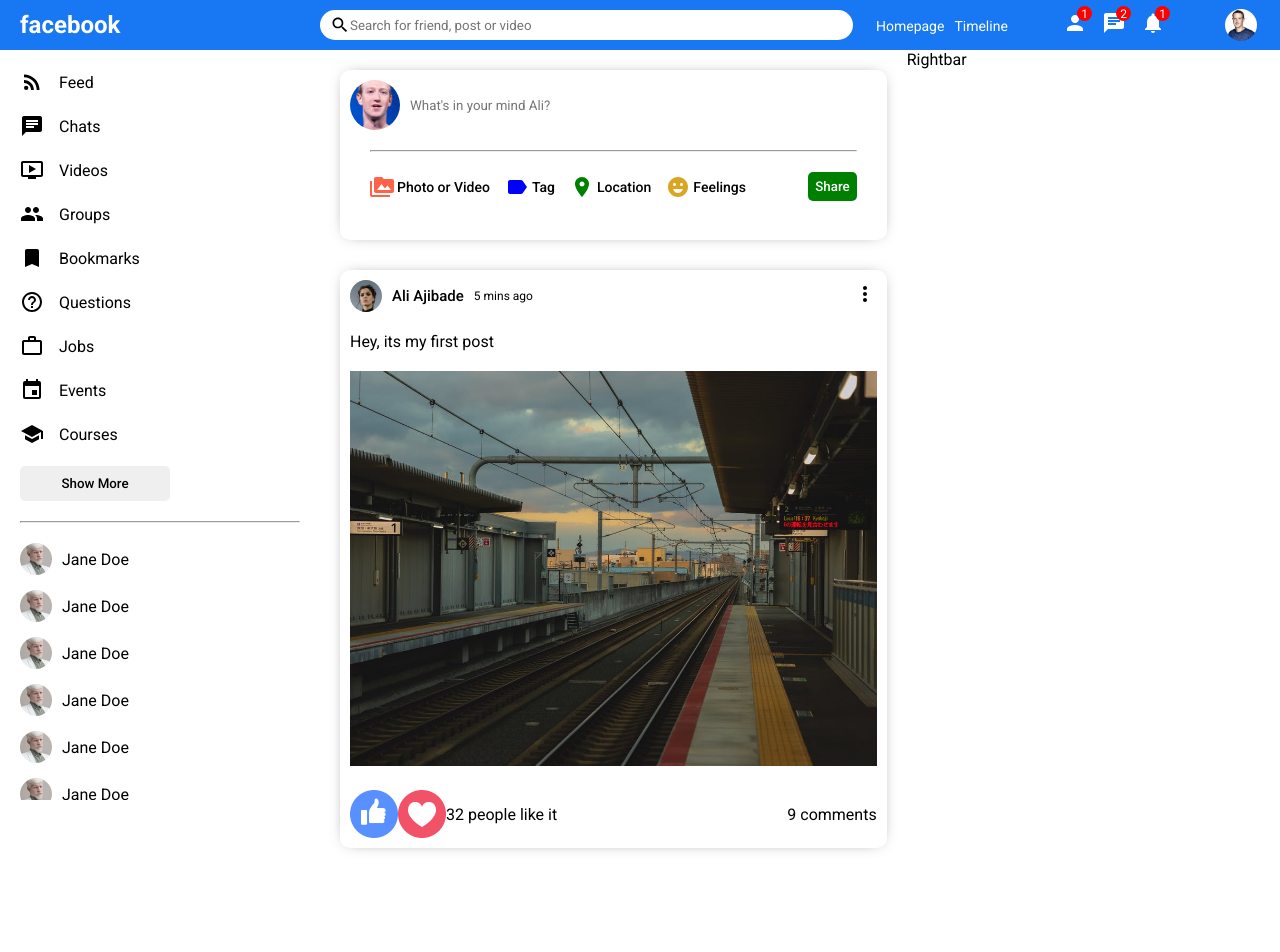
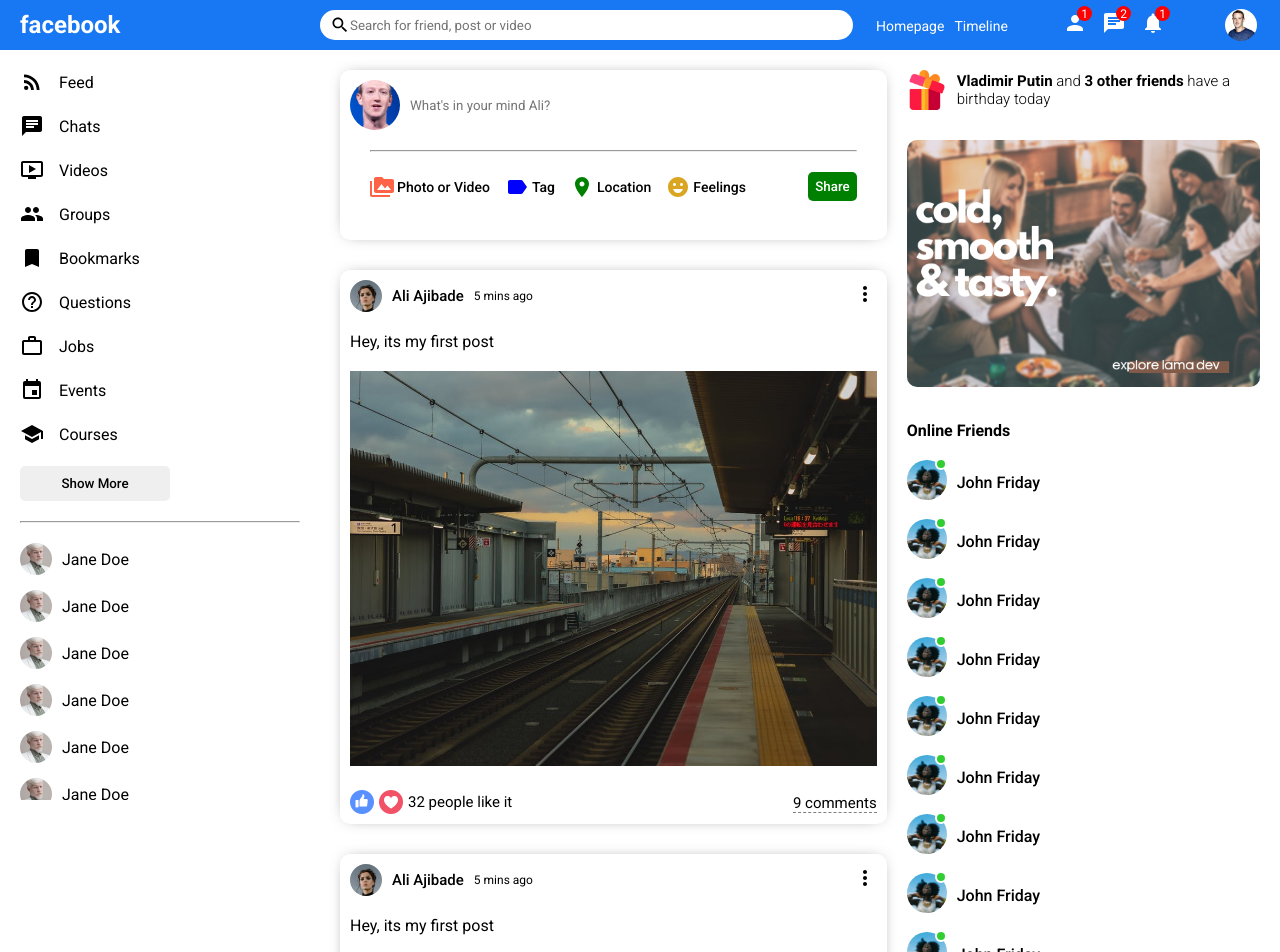
Before and after one commit to leewebstechnologies/leesocialapp, a React (Create React App) app: page / in a window 1280 px wide. Shown: the top 952 px of the page. Before the commit the page ends 898 px from the top, so only its background shows below. Built offline with nearby package versions, Linux system fonts and the light colour scheme.

Commit message:
complete rightbar

```diff
--- a/src/components/feed/Feed.jsx
+++ b/src/components/feed/Feed.jsx
@@ -8,6 +8,22 @@ const Feed = () => {
       <div className="feedWrapper">
         <Share />
         <Post />
+        <Post />
+        <Post />
+        <Post />
+        <Post />
+        <Post />
+        <Post />
+        <Post />
+        <Post />
+        <Post />
+        <Post />
+        <Post />
+        <Post />
+        <Post />
+        <Post />
+        <Post />
+        <Post />
       </div>
     </div>
   )
--- a/src/components/post/post.css
+++ b/src/components/post/post.css
@@ -58,3 +58,20 @@
     display: flex;
     align-items: center;
 }
+
+.likeIcon {
+    width: 24px;
+    height: 24px;
+    margin-right: 5px;
+    cursor: pointer;
+}
+
+.postLikeCounter {
+    font-size: 15px;
+}
+
+.postCommentText {
+    font-size: 15px;
+    border-bottom: 1px dashed gray;
+    cursor: pointer;
+}
--- a/src/components/rightbar/Rightbar.jsx
+++ b/src/components/rightbar/Rightbar.jsx
@@ -2,7 +2,88 @@ import "./rightbar.css";
 
 const Rightbar = () => {
   return (
-    <div className="rightbar">Rightbar</div>
+    <div className="rightbar">
+      <div className="rightbarWrapper">
+        <div className="birthdayContainer">
+          <img className="birthdayImg" src="./assets/gift.png" alt="birthdayImg" />
+          <span className="birthdayText"><b>Vladimir Putin</b> and <b>3 other friends</b> have a birthday today</span>
+        </div>
+        <img className="rightbarAd" src="./assets/ad.png" alt="rightbarAd" />
+        <h4 className="rightbarTitle">Online Friends</h4>
+        <ul className="rightbarFriendList">
+          <li className="rightbarFriend">
+            <div className="rightbarProfileImgContainer">
+              <img className="rightbarProfileImg" src="./assets/person/3.jpeg" alt="rightbarProfileImg" />
+              <span className="rightbarOnline"></span>
+            </div>
+            <span className="rightbarUsername">John Friday</span>
+          </li>
+          <li className="rightbarFriend">
+            <div className="rightbarProfileImgContainer">
+              <img className="rightbarProfileImg" src="./assets/person/3.jpeg" alt="rightbarProfileImg" />
+              <span className="rightbarOnline"></span>
+            </div>
+            <span className="rightbarUsername">John Friday</span>
+          </li>
+          <li className="rightbarFriend">
+            <div className="rightbarProfileImgContainer">
+              <img className="rightbarProfileImg" src="./assets/person/3.jpeg" alt="rightbarProfileImg" />
+              <span className="rightbarOnline"></span>
+            </div>
+            <span className="rightbarUsername">John Friday</span>
+          </li>
+          <li className="rightbarFriend">
+            <div className="rightbarProfileImgContainer">
+              <img className="rightbarProfileImg" src="./assets/person/3.jpeg" alt="rightbarProfileImg" />
+              <span className="rightbarOnline"></span>
+            </div>
+            <span className="rightbarUsername">John Friday</span>
+          </li>
+          <li className="rightbarFriend">
+            <div className="rightbarProfileImgContainer">
+              <img className="rightbarProfileImg" src="./assets/person/3.jpeg" alt="rightbarProfileImg" />
+              <span className="rightbarOnline"></span>
+            </div>
+            <span className="rightbarUsername">John Friday</span>
+          </li>
+          <li className="rightbarFriend">
+            <div className="rightbarProfileImgContainer">
+              <img className="rightbarProfileImg" src="./assets/person/3.jpeg" alt="rightbarProfileImg" />
+              <span className="rightbarOnline"></span>
+            </div>
+            <span className="rightbarUsername">John Friday</span>
+          </li>
+          <li className="rightbarFriend">
+            <div className="rightbarProfileImgContainer">
+              <img className="rightbarProfileImg" src="./assets/person/3.jpeg" alt="rightbarProfileImg" />
+              <span className="rightbarOnline"></span>
+            </div>
+            <span className="rightbarUsername">John Friday</span>
+          </li>
+          <li className="rightbarFriend">
+            <div className="rightbarProfileImgContainer">
+              <img className="rightbarProfileImg" src="./assets/person/3.jpeg" alt="rightbarProfileImg" />
+              <span className="rightbarOnline"></span>
+            </div>
+            <span className="rightbarUsername">John Friday</span>
+          </li>
+          <li className="rightbarFriend">
+            <div className="rightbarProfileImgContainer">
+              <img className="rightbarProfileImg" src="./assets/person/3.jpeg" alt="rightbarProfileImg" />
+              <span className="rightbarOnline"></span>
+            </div>
+            <span className="rightbarUsername">John Friday</span>
+          </li>
+          <li className="rightbarFriend">
+            <div className="rightbarProfileImgContainer">
+              <img className="rightbarProfileImg" src="./assets/person/3.jpeg" alt="rightbarProfileImg" />
+              <span className="rightbarOnline"></span>
+            </div>
+            <span className="rightbarUsername">John Friday</span>
+          </li>
+        </ul>
+      </div>
+    </div>
   )
 }
 
--- a/src/components/rightbar/rightbar.css
+++ b/src/components/rightbar/rightbar.css
@@ -1,3 +1,72 @@
 .rightbar {
     flex: 3.5;
 }
+
+.rightbarWrapper {
+    padding: 20px 20px 0 0;
+}
+
+.birthdayContainer {
+    display: flex;
+    align-items: center;
+}
+
+.birthdayImg {
+    width: 40px;
+    height: 40px;
+    margin-right: 10px;
+}
+
+.birthdayText {
+    font-weight: 300;
+    font-size: 15px;
+}
+
+.rightbarAd {
+    width: 100%;
+    border-radius: 10px;
+    margin: 30px 0;
+}
+
+.rightbarTitle {
+    margin-bottom: 20px;
+}
+
+.rightbarFriendList {
+    margin: 0;
+    padding: 0;
+    list-style: none;
+}
+
+.rightbarFriend {
+    display: flex;
+    align-items: center;
+    margin-bottom: 15px;
+}
+
+.rightbarProfileImgContainer {
+    margin-right: 10px;
+    position: relative;
+}
+
+.rightbarProfileImg {
+    width: 40px;
+    height: 40px;
+    border-radius: 50%;
+    object-fit: cover;
+}
+
+.rightbarOnline {
+    width: 12px;
+    height: 12px;
+    border-radius: 50%;
+    background-color: limegreen;
+    position: absolute;
+    top: -2px;
+    right: 0;
+    border: 2px solid #fff;
+}
+
+.rightbarUsername {
+    font-weight: 500;
+}
```
